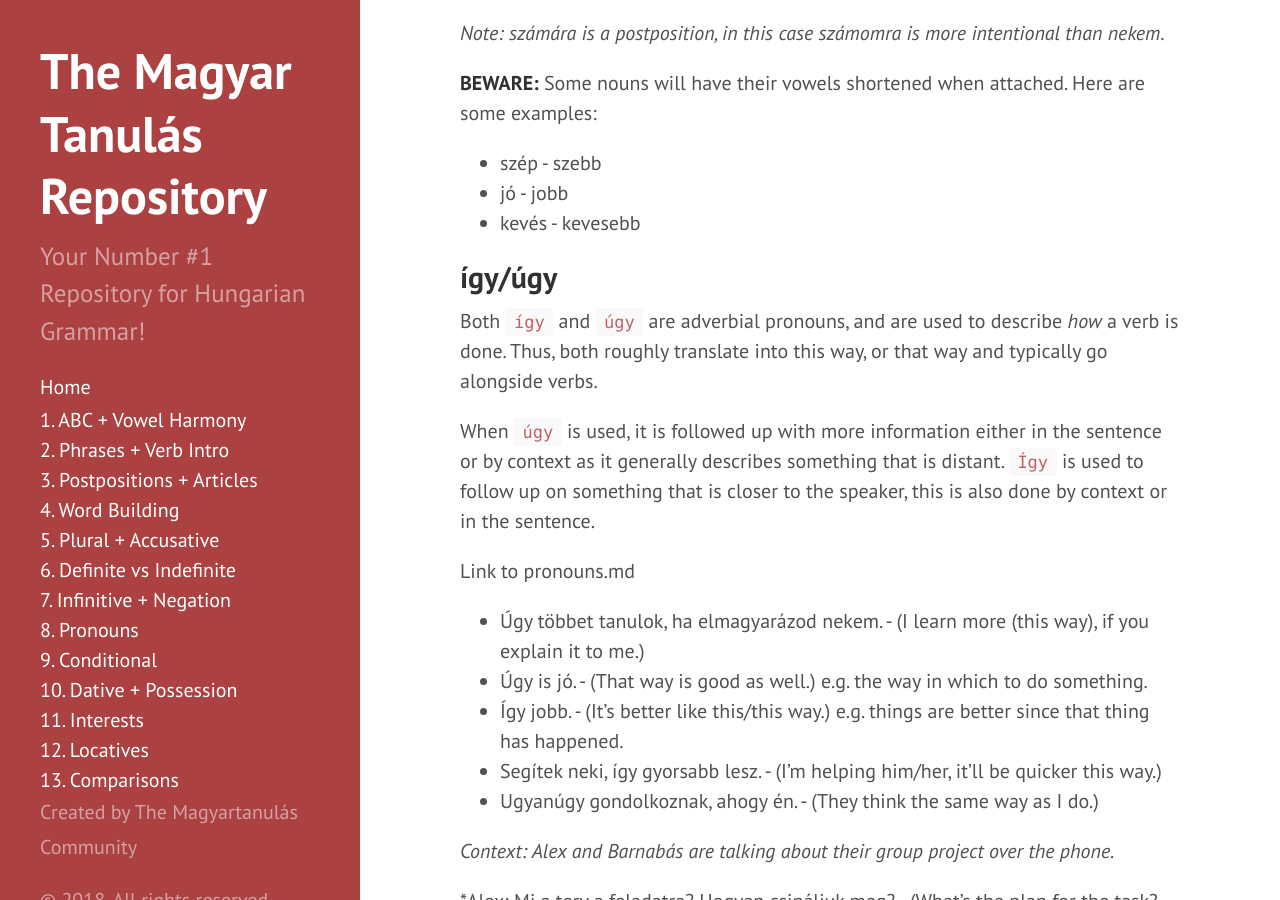
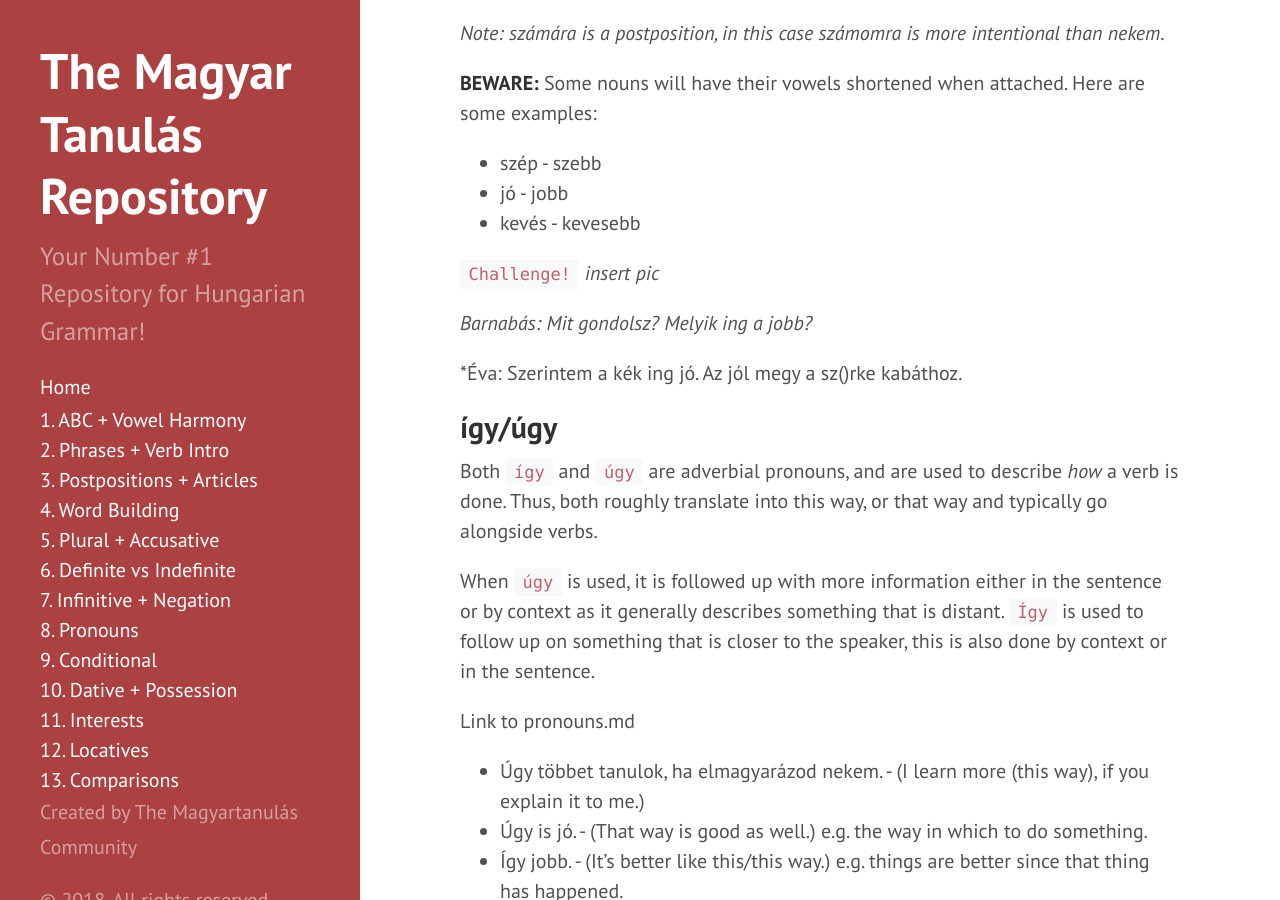
Before and after one commit to Magyartanulas/magyartanulas.github.io, a Jekyll site: the page built from comparisons.md, in a window 1280 px wide and 900 px high, scrolled down 886 px. Built offline with Jekyll 4.4.1, drawn with Linux system fonts in a browser that asks for light colours; Markdown is read by kramdown in place of the engine named in the settings.

Commit message:
Update comparisons.md

```diff
--- a/comparisons.md
+++ b/comparisons.md
@@ -32,6 +32,13 @@ To use the comparative, attach `-bb` to the end of a noun, and to make that comp
 * szép - szebb
 * jó - jobb
 * kevés - kevesebb
+
+`Challenge!`
+*insert pic*
+
+*Barnabás: Mit gondolsz? Melyik ing a jobb?*
+
+*Éva: Szerintem a kék ing jó. Az jól megy a sz()rke kabáthoz.
 
 ## így/úgy
 
```
